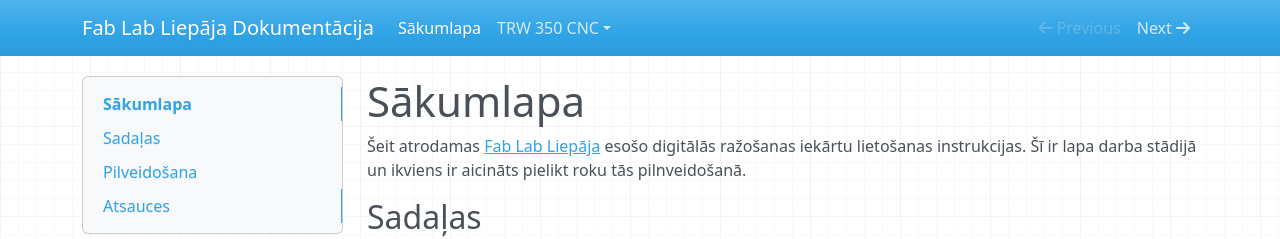
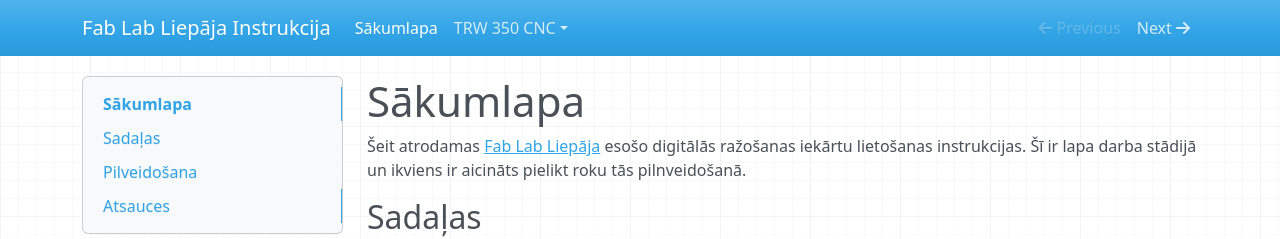
Before and after one commit to kr15h/fab-lab-liepaja-docs, an MkDocs documentation site: the page built from docs/index.md, in a window 1280 px wide. Shown: the top 239 px of the page. Built offline with MkDocs 1.6.1, drawn with Linux system fonts in a browser that asks for light colours; nearby versions of some CDN libraries.

Commit message:
Udate site name

```diff
--- a/mkdocs.yml
+++ b/mkdocs.yml
@@ -1,4 +1,4 @@
-site_name: Fab Lab Liepāja Dokumentācija
+site_name: Fab Lab Liepāja Instrukcija
 markdown_extensions:
   - attr_list
 plugins:
```
